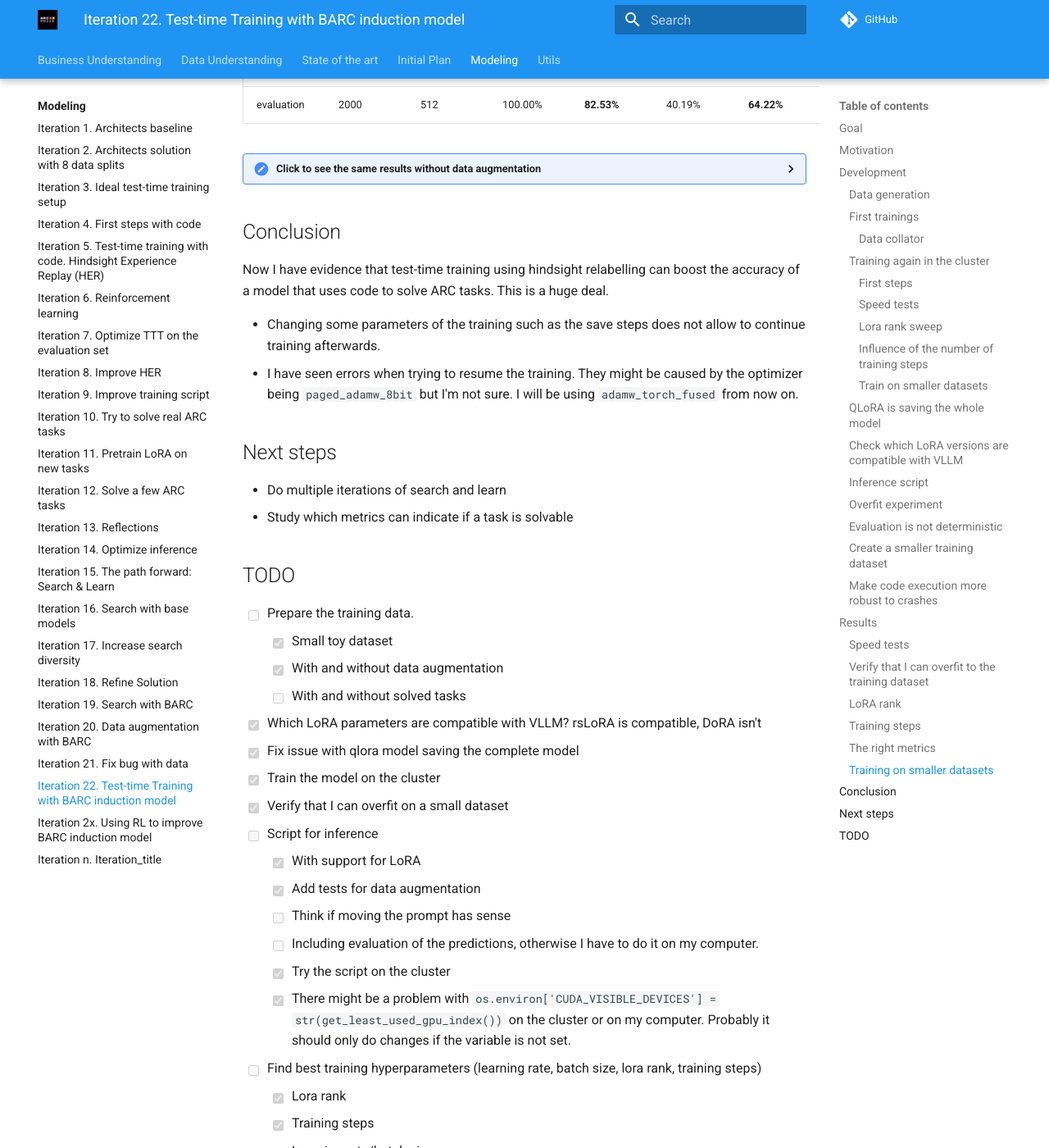
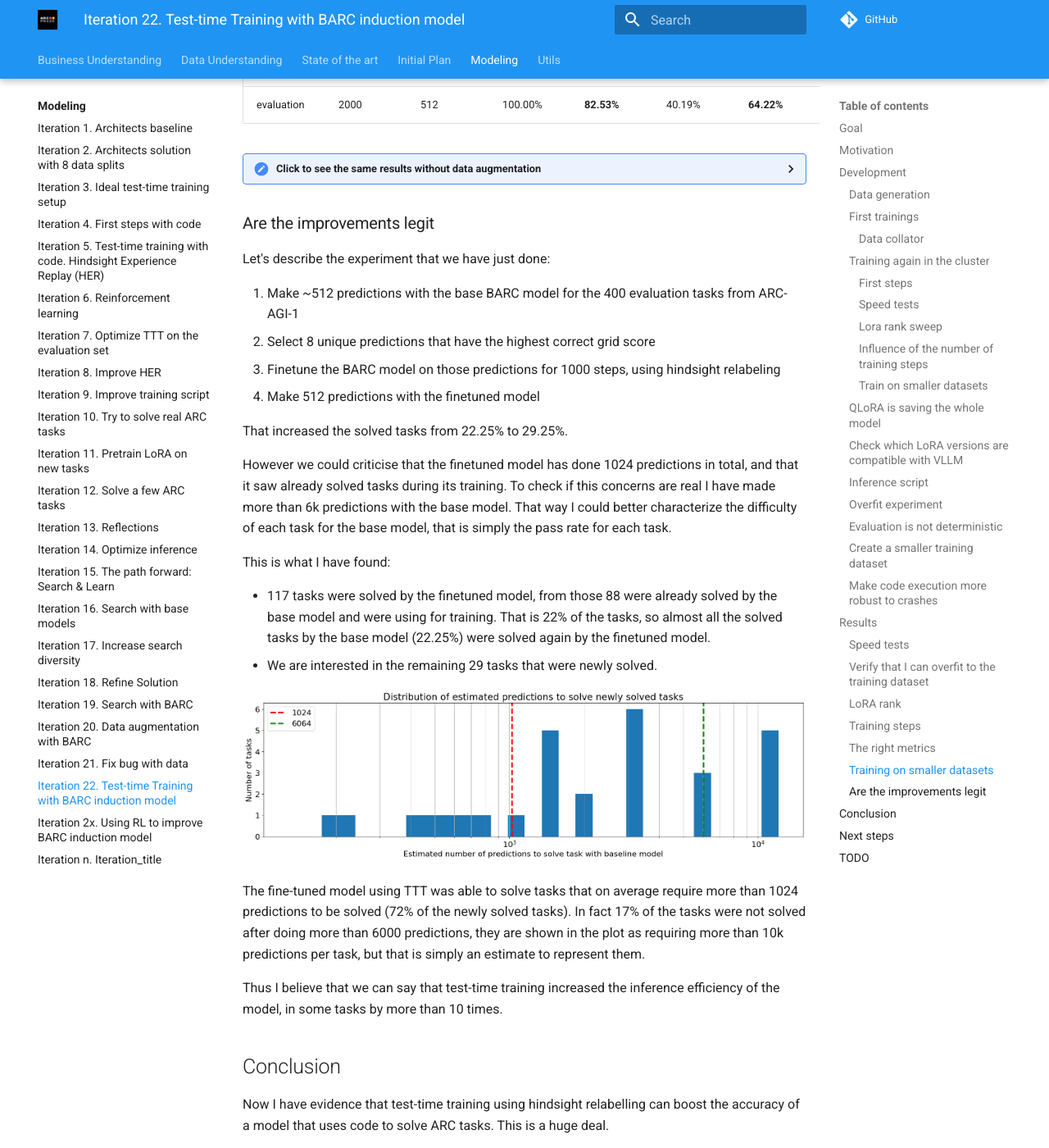
Before and after one commit to ironbar/arc25, an MkDocs documentation site: the page built from docs/modeling/Iteration_22_ttt_BARC.md, in a window 1280 px wide and 1400 px high, scrolled down 18778 px. Shown: the whole window at 82% size. Built offline with MkDocs 1.6.1 and Material for MkDocs 9.7.7, drawn with Linux system fonts in a browser that asks for light colours; comment, search, counter and statistics services are not loaded.

Commit message:
documented results

```diff
--- a/docs/modeling/Iteration_22_ttt_BARC.md
+++ b/docs/modeling/Iteration_22_ttt_BARC.md
@@ -843,6 +843,35 @@
 
 </details>
 
+### Are the improvements legit
+
+Let's describe the experiment that we have just done:
+
+1. Make ~512 predictions with the base BARC model for the 400 evaluation tasks from ARC-AGI-1
+2. Select 8 unique predictions that have the highest correct grid score
+3. Finetune the BARC model on those predictions for 1000 steps, using hindsight relabeling
+4. Make 512 predictions with the finetuned model
+
+That increased the solved tasks from 22.25% to 29.25%.
+
+However we could criticise that the finetuned model has done 1024 predictions in total, and that it saw
+already solved tasks during its training. To check if this concerns are real I have made more than 6k
+predictions with the base model. That way I could better characterize the difficulty of each task for the
+base model, that is simply the pass rate for each task.
+
+This is what I have found:
+
+- 117 tasks were solved by the finetuned model, from those 88 were already solved by the base model and
+  were using for training. That is 22% of the tasks, so almost all the solved tasks by the base model (22.25%)
+  were solved again by the finetuned model.
+- We are interested in the remaining 29 tasks that were newly solved.
+
+![alt text](res/1756815499666_image.png)
+
+The fine-tuned model using TTT was able to solve tasks that on average require more than 1024 predictions to be solved (72% of the newly solved tasks). In fact 17% of the tasks were not solved after doing more than 6000 predictions, they are shown in the plot as requiring more than 10k predictions per task, but that is simply an estimate to represent them.
+
+Thus I believe that we can say that test-time training increased the inference efficiency of the model, in some tasks by more than 10 times.
+
 ## Conclusion
 
 Now I have evidence that test-time training using hindsight relabelling can boost the accuracy of a model
```
Also changed, not shown: docs/modeling/res/1756815499666_image.png (added).
